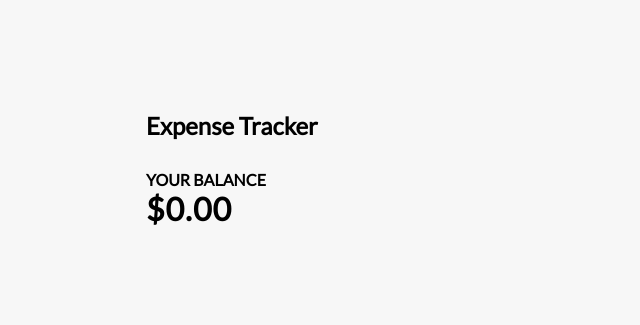
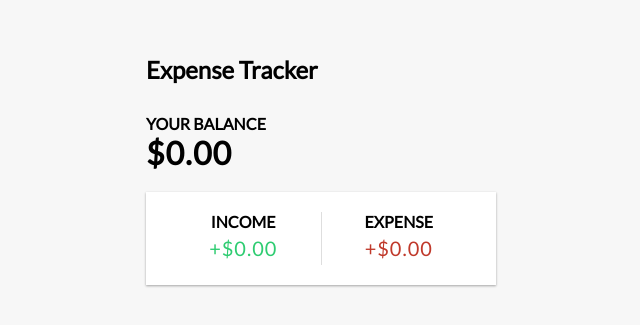
Before and after one commit to nucmatt/expense_tracker_react, a React (Create React App) app: page / in a window 1280 px wide. Shown: the part 225-550 px from the top of the page, without its empty margins (319-959 px from the left). Built offline with nearby package versions, Linux system fonts and the light colour scheme.

Commit message:
Build: Create IncomeExpense component
Creates the IncomeExpense component that holds the totals for income
and expenses. IncomeExpense is brought into App.js within the container
div.

```diff
--- a/src/App.js
+++ b/src/App.js
@@ -1,6 +1,7 @@
 import './App.css';
 import Header from './components/Header';
 import Balance from './components/Balance';
+import IncomeExpense from './components/IncomeExpense';
 
 function App() {
 	return (
@@ -8,6 +9,7 @@ function App() {
 			<Header />
 			<div className='container'>
 				<Balance />
+        <IncomeExpense />
 			</div>
 		</div>
 	);
--- /dev/null
+++ b/src/components/IncomeExpense.js
@@ -0,0 +1,20 @@
+const IncomeExpense = () => {
+	return (
+		<div class='inc-exp-container'>
+			<div>
+				<h4>Income</h4>
+				<p id='money-plus' class='money plus'>
+					+$0.00
+				</p>
+			</div>
+			<div>
+				<h4>Expense</h4>
+				<p id='money-minus' class='money minus'>
+					+$0.00
+				</p>
+			</div>
+		</div>
+	);
+};
+
+export default IncomeExpense;
```
